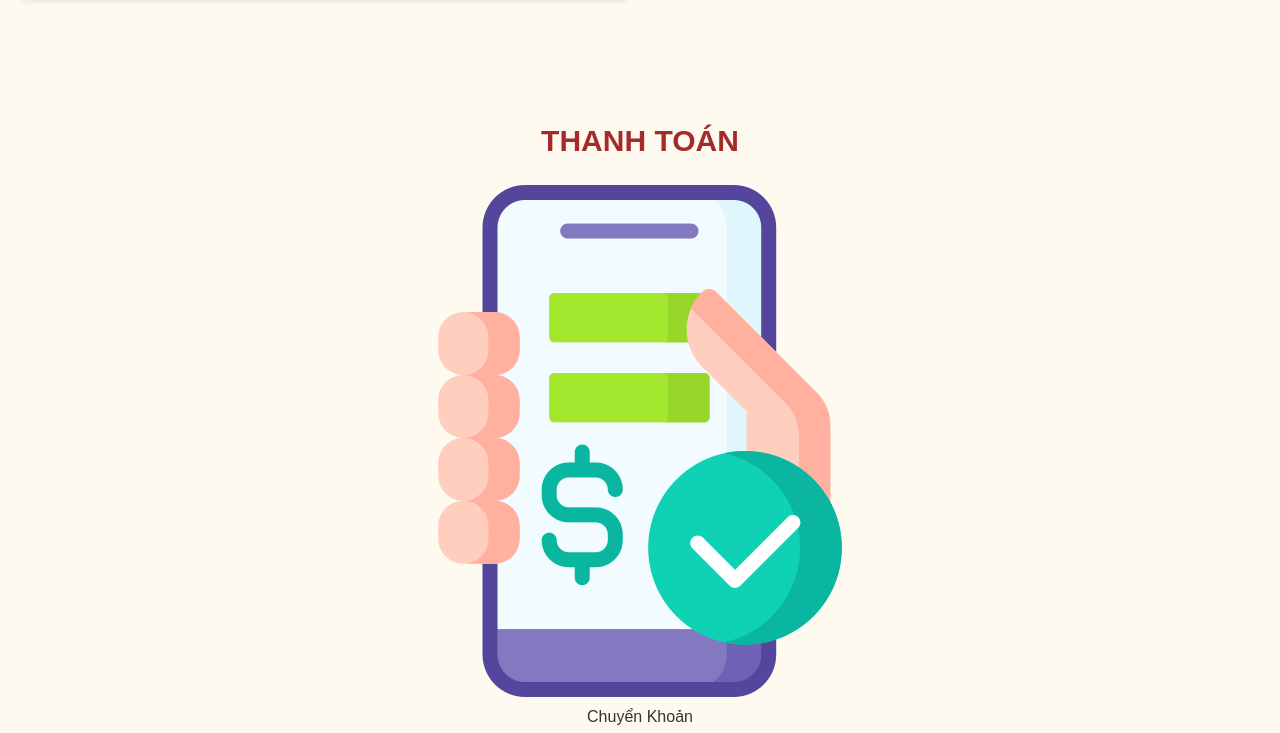
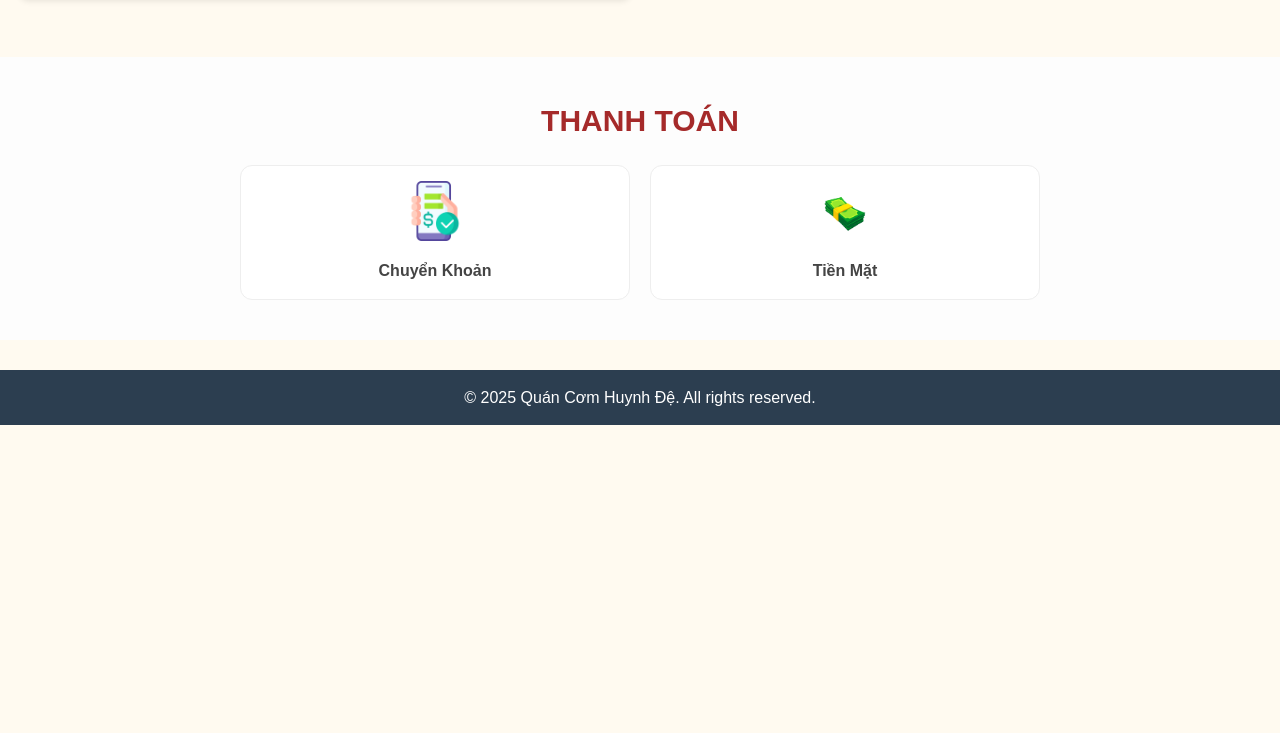
Before and after one commit to quancomhuynhde/trangchu, a plain HTML site: page index.htm in a window 1280 px wide. Shown: the part 10017-10750 px from the top of the page. After the commit the page ends 10442 px from the top, so only its background shows below. Drawn offline with nearby package versions, Linux system fonts and the light colour scheme.

Commit message:
Update style.css

```diff
--- a/style.css
+++ b/style.css
@@ -522,6 +522,7 @@ a {
         grid-template-columns: repeat(4, 1fr);
     }
 }
+
 /* Section & tiêu đề */
 .timeline-section {
     padding: 80px 20px;
@@ -582,6 +583,7 @@ a {
     transform: translateY(50px);
     transition: all 0.6s ease-out;
 }
+
 .timeline-item:nth-child(odd) {
     left: 0;
     text-align: right;
@@ -591,6 +593,7 @@ a {
     left: 50%;
     text-align: left;
 }
+
 .timeline-content {
     display: flex;
     align-items: center;
@@ -635,6 +638,7 @@ a {
 .timeline-content .text p {
     margin: 0;
 }
+
 .timeline-item.visible {
     opacity: 1;
     transform: translateY(0);
@@ -759,9 +763,57 @@ footer {
     padding: 15px 10px;
     margin-top: 30px;
 }
-body,html {
+
+body,
+html {
     overflow-x: hidden !important;
 }
+
+#payment-methods {
+    padding: 40px 20px;
+    background: #fdfdfd;
+    text-align: center;
+}
+
+#payment-methods h2 {
+    margin-bottom: 20px;
+    color: brown;
+    font-size: 30px;
+    text-transform: uppercase;
+}
+
+.payment-grid {
+    display: grid;
+    grid-template-columns: repeat(auto-fit, minmax(120px, 1fr));
+    gap: 20px;
+    max-width: 800px;
+    margin: 0 auto;
+}
+
+.payment-item {
+    background: #fff;
+    border: 1px solid #eee;
+    border-radius: 12px;
+    padding: 15px;
+    transition: transform 0.3s, box-shadow 0.3s;
+}
+
+.payment-item img {
+    max-width: 60px;
+    margin-bottom: 10px;
+}
+
+.payment-item p {
+    margin: 0;
+    font-weight: 600;
+    color: #444;
+}
+
+.payment-item:hover {
+    transform: translateY(-5px);
+    box-shadow: 0 6px 15px rgba(0, 0, 0, 0.1);
+}
+
 @media (max-width: 1024px) {
     .container {
         width: 100%;
@@ -786,7 +838,7 @@ body,html {
         transform: translateX(-50%);
         font-size: 24px;
         margin: 0px;
-    top:10px;
+        top: 10px;
     }
 
     .timeline-content {
@@ -815,20 +867,25 @@ body,html {
         font-size: 24px;
         line-height: 1.5;
         margin: 20px;
-    text-align: justify ;
+        text-align: justify;
     }
+
     nav {
         display: none;
     }
-        html,body {
+
+    html,
+    body {
         overflow-x: hidden !important;
     }
+
     .hero {
         height: 400px;
         background-attachment: scroll;
         background-size: cover;
         background-position: center;
     }
+
     .hamburger {
         display: flex;
     }
@@ -857,7 +914,7 @@ body,html {
 
     .menu {
         grid-template-columns: repeat(2, 1fr);
-        gap:5px;
+        gap: 5px;
     }
 
     .menu-item img {
@@ -866,16 +923,19 @@ body,html {
         object-fit: cover;
         transition: transform 0.5s ease;
     }
+
     .menu-item h3 {
-        font-size:20px;
+        font-size: 20px;
     }
+
     .promo-cards img {
         width: 300px;
         height: 300px;
         border-radius: 12px;
-    margin:10px;
+        margin: 10px;
         object-fit: cover;
     }
+
     .promo-card h3 {
         font-size: 24px;
         color: #27ae60;
@@ -883,6 +943,7 @@ body,html {
     }
 
 }
+
 @media (max-width: 900px) {
     .promo-card {
         flex: 1 1 45%;
```
Lines whose indentation alone changed are shown as unchanged.
